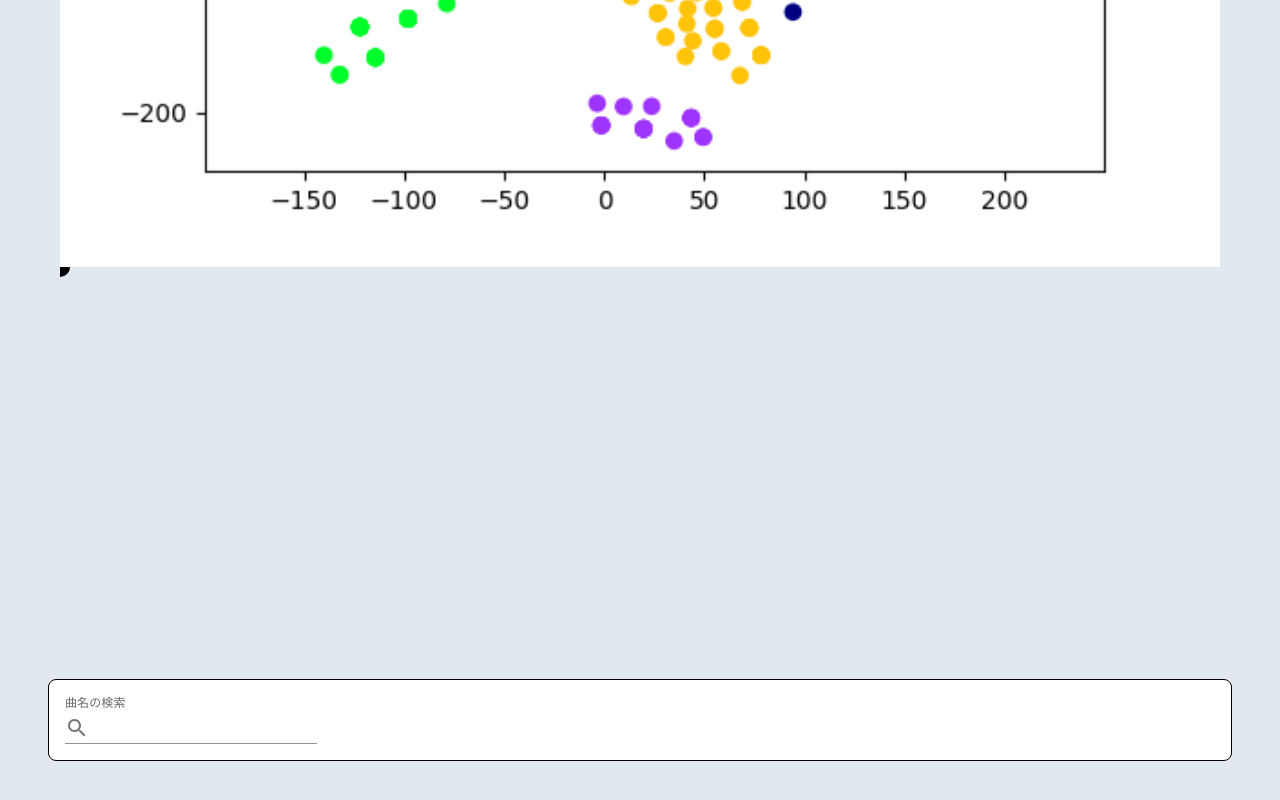
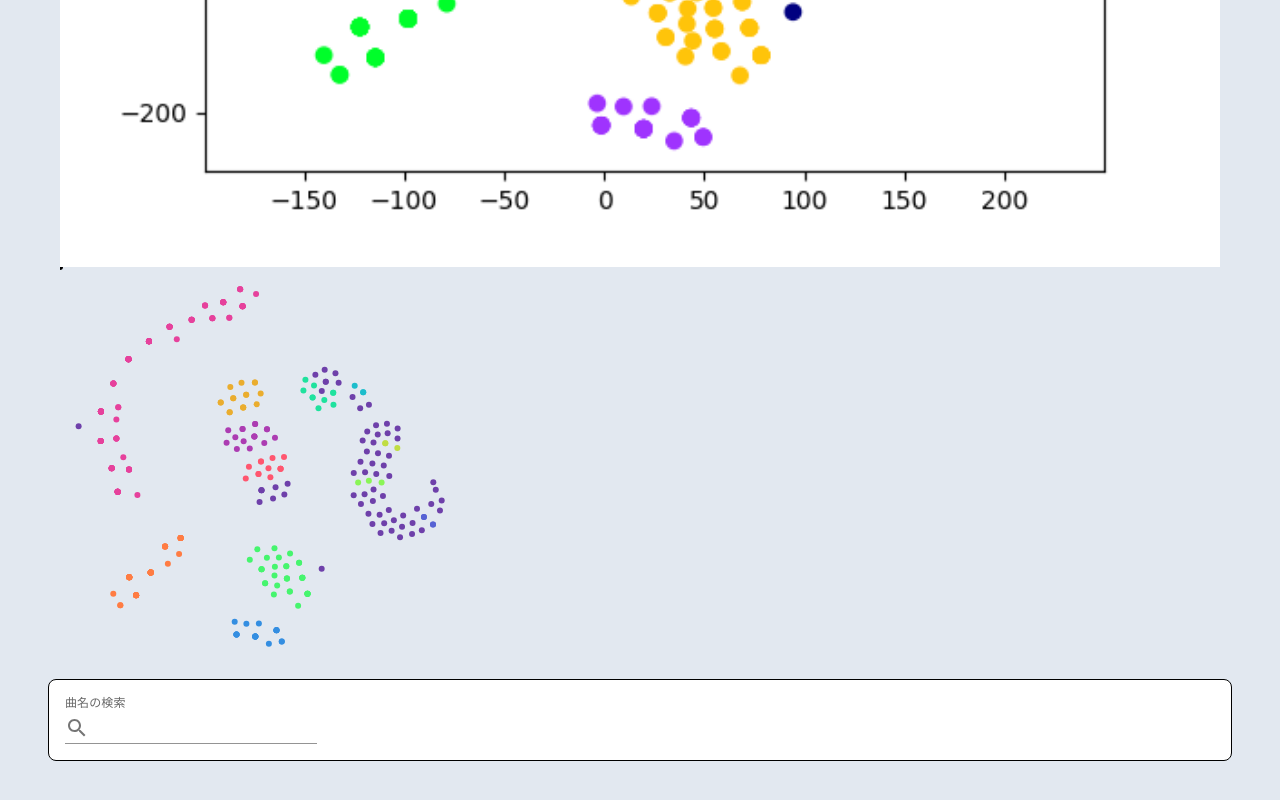
Before and after one commit to vdslab/watahal_proseka-fingering, a Next.js app: page / in a window 1280 px wide. Shown: the part 762-1562 px from the top of the page. Built offline with nearby package versions, Linux system fonts and the light colour scheme.

Commit message:
clustering scatter plot

```diff
--- a/app/page.js
+++ b/app/page.js
@@ -27,7 +27,8 @@ async function readJSON(filePath, rootDir = null) {
 
 async function readCSV(filePath, rootDir = null, parseFunc) {
   const content = await readFileContent(filePath, rootDir);
-  return content.split("\r\n").map((value) => parseFunc(value));
+  const rows = content.split("\r\n");
+  return rows.map((row) => row.split(",").map((value) => parseFunc(value)));
 }
 
 export default async function Home() {
@@ -37,17 +38,24 @@ export default async function Home() {
   const musics = await readJSON("musicdata.json", publicDir);
 
   const csvDir = path.join(publicDir, "csv");
-  const clusteringLabels = await readCSV(
+  const clusteringLabelsNoFlat = await readCSV(
     "clustering_label_data.csv",
     csvDir,
     parseInt
   );
+  const clusteringLabels = clusteringLabelsNoFlat.flat();
 
-  const clusteringPoints = await readCSV(
+  const clusteringPositions = await readCSV(
     "clustering_point_data.csv",
     csvDir,
     parseFloat
   );
+  const clusteringPoints = clusteringPositions.map((value) => ({
+    x: value[0],
+    y: value[1],
+  }));
+  // console.log(clusteringLabels);
+  // console.log(clusteringPoints);
 
   return (
     <main className="p-12 bg-slate-200">
--- a/app/{feature}/ClusteringVis.jsx
+++ b/app/{feature}/ClusteringVis.jsx
@@ -1,20 +1,49 @@
 "use client";
+import * as d3 from "d3";
 import Image from "next/image";
 
 export default function ClusteringVis({ clusteringLabels, clusteringPoints }) {
-  // const xScale
+  const width = 400;
+  const height = 400;
+  const xScale = d3
+    .scaleLinear()
+    .domain(d3.extent(clusteringPoints, ({ x }) => x))
+    .range([0, width])
+    .nice();
+  const yScale = d3
+    .scaleLinear()
+    .domain(d3.extent(clusteringPoints, ({ y }) => y))
+    .range([height, 0])
+    .nice();
+
+  const colorScale = d3
+    .scaleSequential(d3.interpolateRainbow)
+    .domain(d3.extent(clusteringLabels, (l) => l));
+
   return (
     <div className="p-3">
       <Image
         src={"/cluster.png"}
         alt="仮のクラスタリング結果"
         className="w-full"
-        width={100}
-        height={100}
+        width={width}
+        height={height}
       />
       <svg width={400} height={400}>
         <g>
-          <circle r={10} />
+          {clusteringPoints.map(({ x, y }, i) => {
+            return (
+              <circle
+                key={i}
+                transform={`translate(
+                                      ${xScale(x)},
+                                      ${yScale(y)}
+                                      )`}
+                fill={colorScale(clusteringLabels[i])}
+                r={3}
+              />
+            );
+          })}
         </g>
       </svg>
     </div>
```
